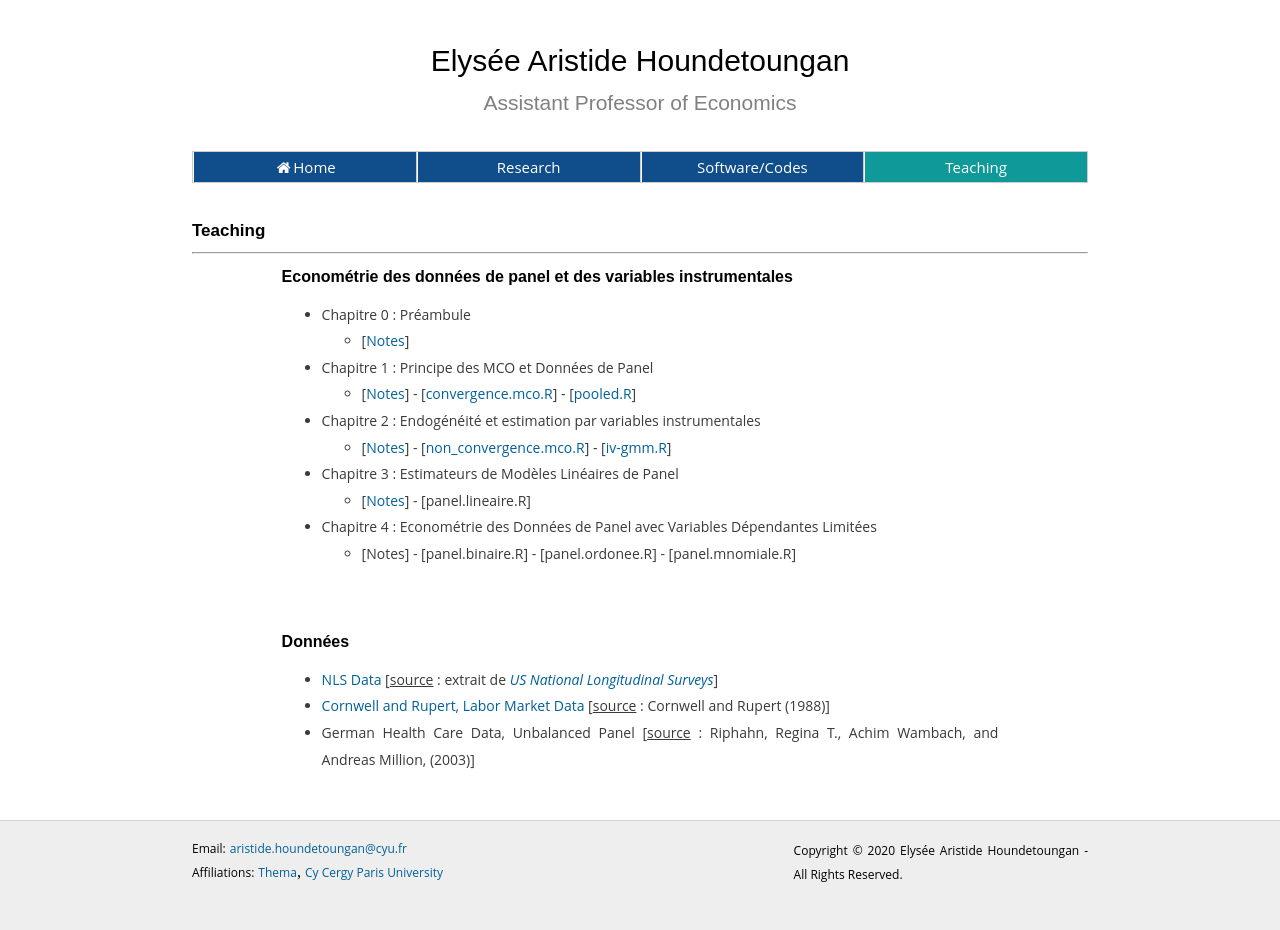
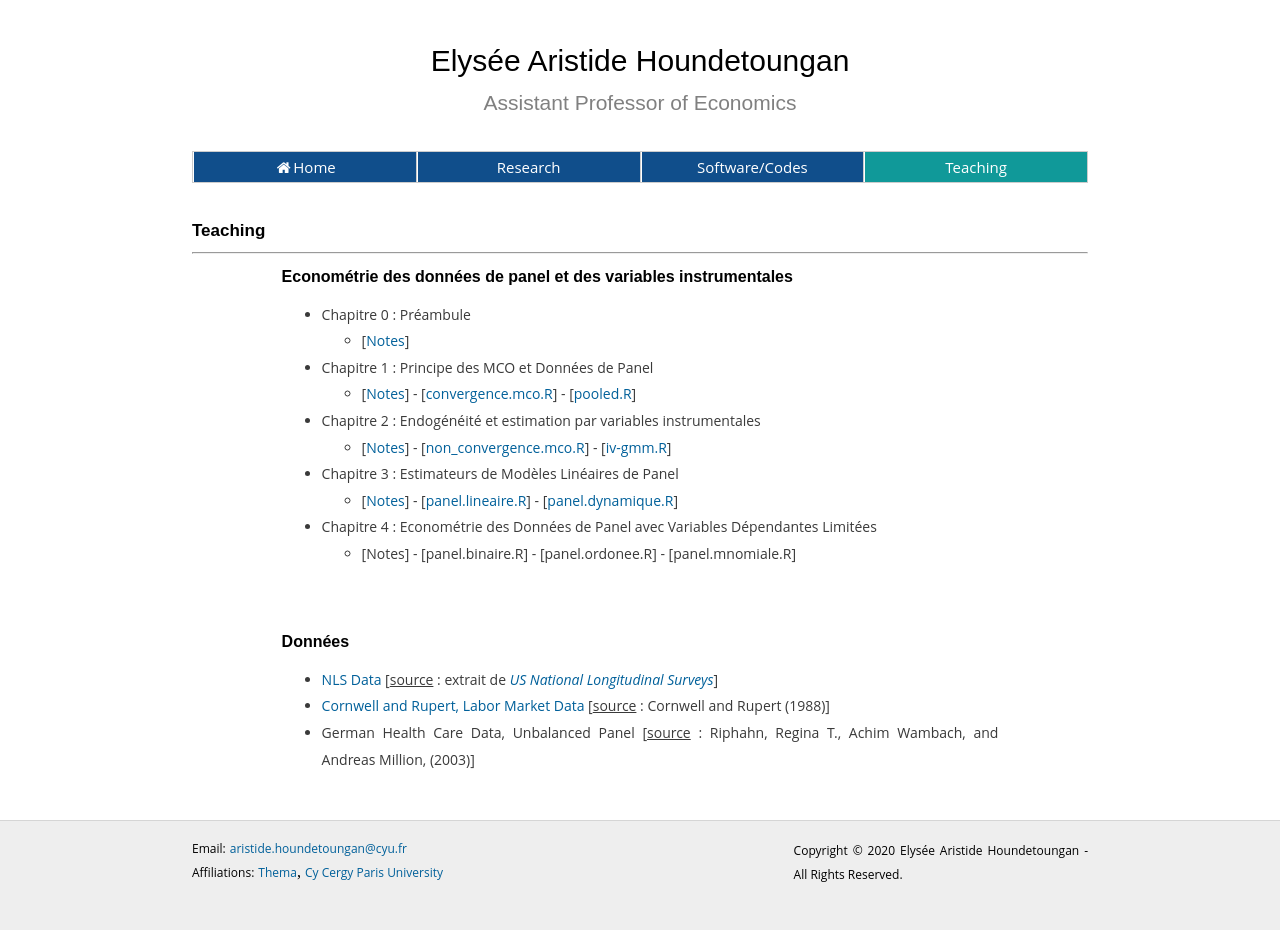
Before and after one commit to ahoundetoungan/ahoundetoungan.github.io, a Jekyll site: the page built from teaching/panel-iv.html, in a window 1280 px wide. Built offline with Jekyll 4.4.1, drawn with Linux system fonts in a browser that asks for light colours.

Commit message:
teaching

```diff
--- a/teaching/panel-iv.html
+++ b/teaching/panel-iv.html
@@ -32,7 +32,7 @@
       </li>
       <li> Chapitre 3 : Estimateurs de Modèles Linéaires de Panel
         <ul>
-          <li>[<a href="/files/teaching/panel-iv/Panel_IV_CH3.pdf" target="_blank" class="abled">Notes</a>] - [<a href="/files/teaching/panel-iv/panel.lineaire.R" class="disabled">panel.lineaire.R</a>]</li>
+          <li>[<a href="/files/teaching/panel-iv/Panel_IV_CH3.pdf" target="_blank" class="abled">Notes</a>] - [<a href="/files/teaching/panel-iv/panel.lineaire.R" class="abled">panel.lineaire.R</a>] - [<a href="/files/teaching/panel-iv/panel.dynamique.R" class="abled">panel.dynamique.R</a>]</li>
         </ul>
       </li>
       <li> Chapitre 4 : Econométrie des Données de Panel avec Variables Dépendantes Limitées
```
Also changed, not shown: 1 other file.
